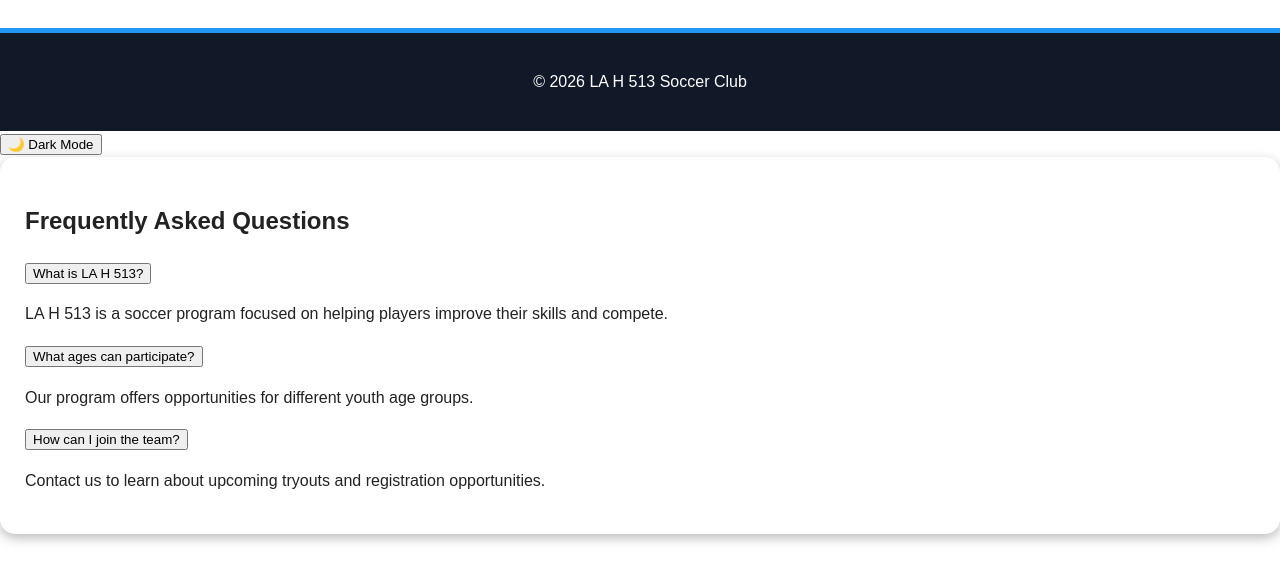
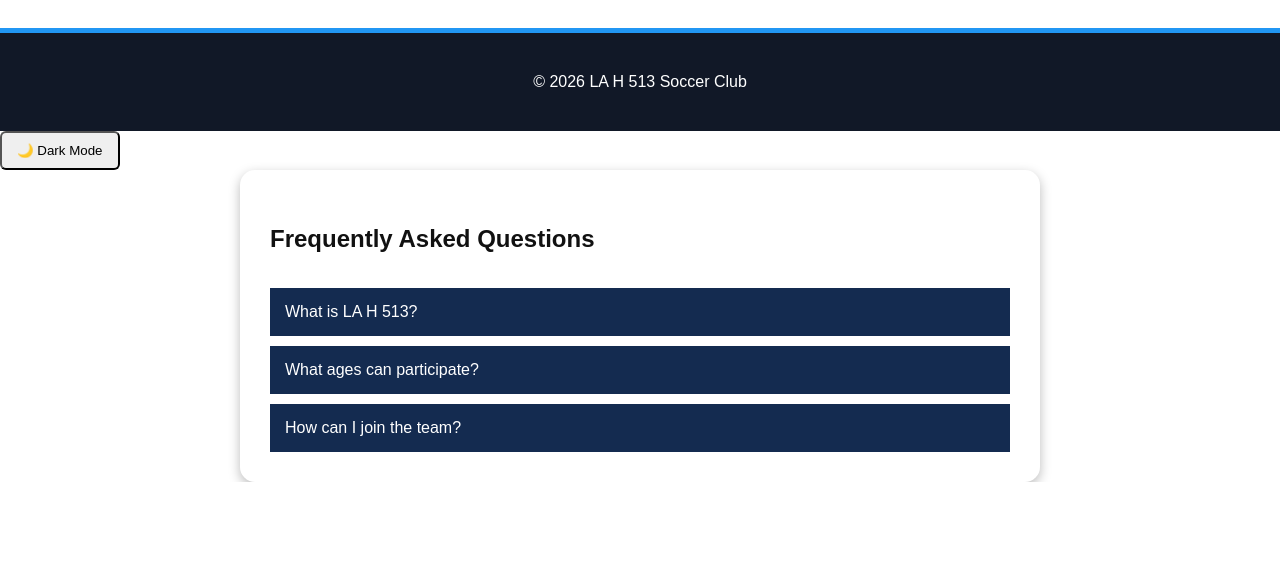
Before and after one commit to allenalvarezbenitez06/Assignement1-ALLENAB, a plain HTML site: page Index.html in a window 1280 px wide. Shown: the part 1046-1610 px from the top of the page. After the commit the page ends 1528 px from the top, so only its background shows below. Drawn offline with Linux system fonts and the light colour scheme.

Commit message:
Add dark mode styles and FAQ section styles

```diff
--- a/style.css
+++ b/style.css
@@ -188,3 +188,53 @@ footer {
     padding: 20px;
     border-top: 5px solid #2196f3;
 }
+body {
+    background-color: white;
+    color: #111;
+    transition: 0.3s;
+}
+
+body.dark-mode {
+    background-color: #111;
+    color: white;
+}
+
+body.dark-mode section,
+body.dark-mode .card {
+    background-color: #222;
+    color: white;
+}
+
+#themeToggle {
+    padding: 10px 15px;
+    cursor: pointer;
+    border-radius: 6px;
+}
+.faq {
+    padding: 30px;
+    max-width: 800px;
+    margin: auto;
+}
+
+.faq-question {
+    width: 100%;
+    padding: 15px;
+    background-color: #142b50;
+    color: white;
+    border: none;
+    text-align: left;
+    cursor: pointer;
+    font-size: 16px;
+    margin-top: 10px;
+}
+
+.faq-answer {
+    display: none;
+    padding: 15px;
+    background-color: #eeeeee;
+    color: #111;
+}
+
+.faq-item.active .faq-answer {
+    display: block;
+}
```
